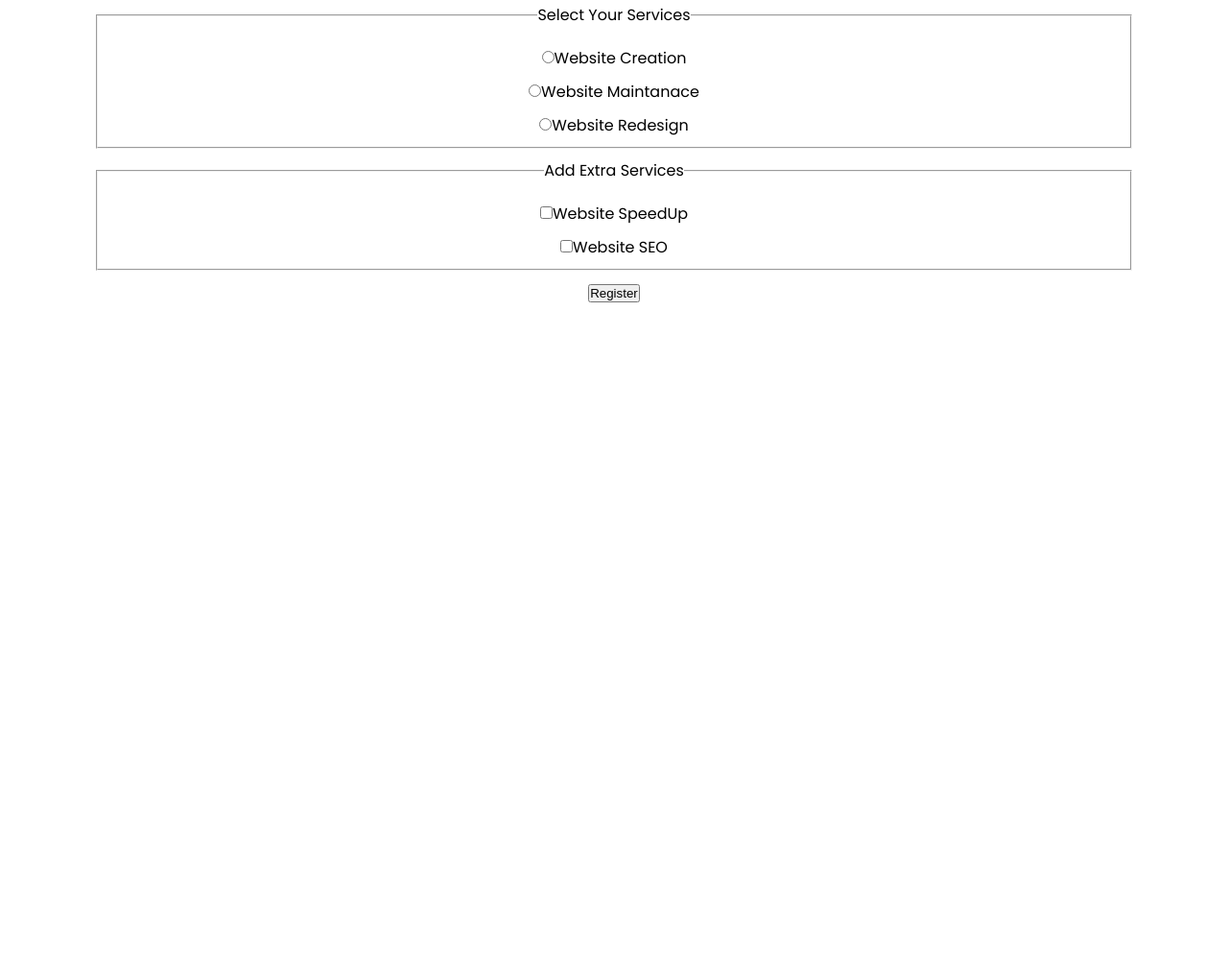
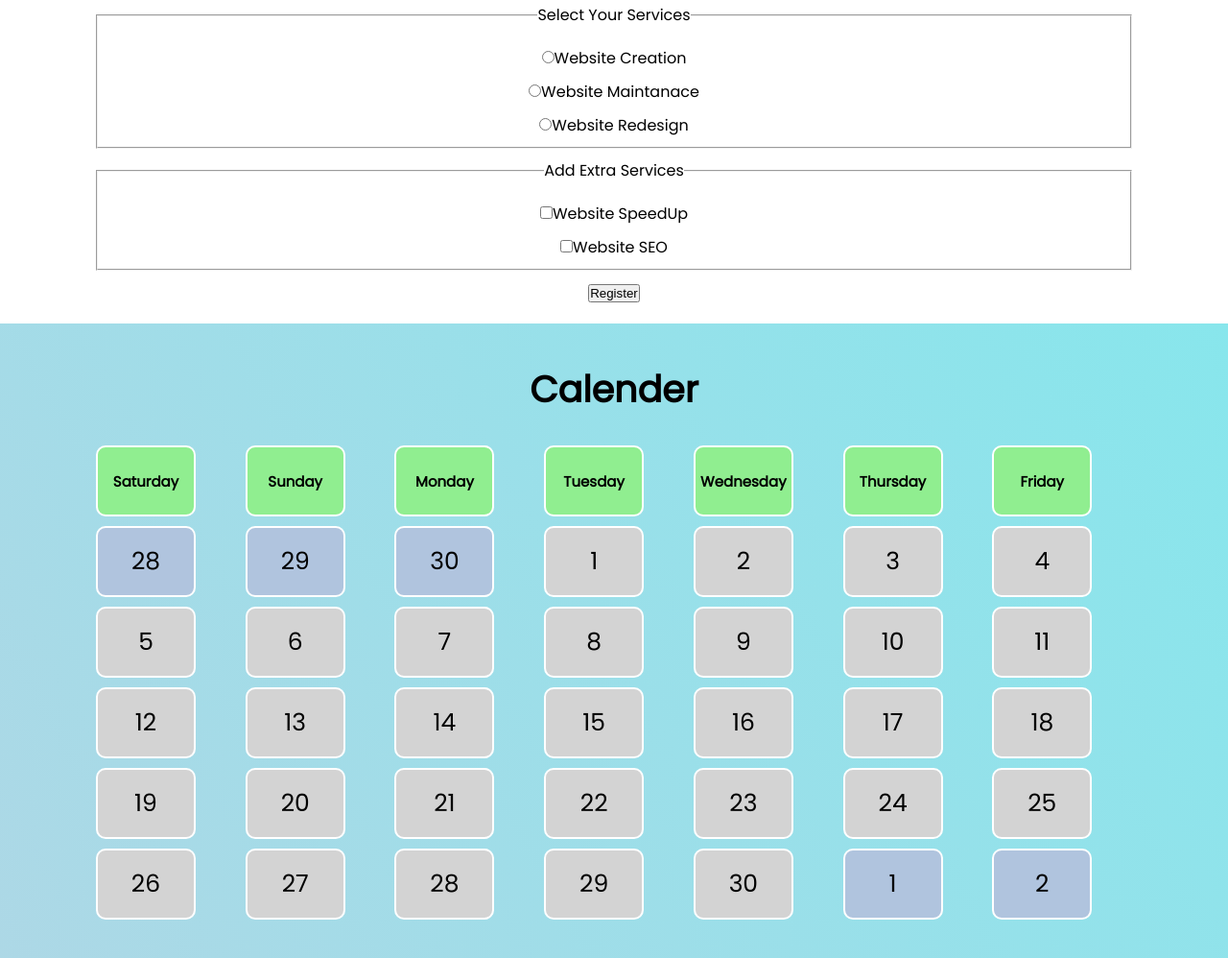
Before and after one commit to durjoy26/web-portfolio, a plain HTML site: page index.html in a window 1280 px wide. Shown: the part 3018-4016 px from the top of the page at 96% size. Before the commit the page ends 3355 px from the top, so only its background shows below. Drawn offline with Linux system fonts and the light colour scheme.

Commit message:
calender added

```diff
--- a/index.html
+++ b/index.html
@@ -116,5 +116,58 @@
             </form>
         </div>
     </section>
+    <scetion id="calender">
+        <div class="grid-calender">
+            <h1 style="text-align: center;font-size: 38px;padding:0 0 30px 0;">
+                Calender
+            </h1>
+            <div class="container">
+                <ul>
+                    <li class="day">Saturday</li>
+                    <li class="day">Sunday</li>
+                    <li class="day">Monday</li>
+                    <li class="day">Tuesday</li>
+                    <li class="day">Wednesday</li>
+                    <li class="day">Thursday</li>
+                    <li class="day">Friday</li>
+                    <li class="old-month">28</li>
+                    <li class="old-month">29</li>
+                    <li class="old-month">30</li>
+                    <li>1</li>
+                    <li>2</li>
+                    <li>3</li>
+                    <li>4</li>
+                    <li>5</li>
+                    <li>6</li>
+                    <li>7</li>
+                    <li>8</li>
+                    <li>9</li>
+                    <li>10</li>
+                    <li>11</li>
+                    <li>12</li>
+                    <li>13</li>
+                    <li>14</li>
+                    <li>15</li>
+                    <li>16</li>
+                    <li>17</li>
+                    <li>18</li>
+                    <li>19</li>
+                    <li>20</li>
+                    <li>21</li>
+                    <li>22</li>
+                    <li>23</li>
+                    <li>24</li>
+                    <li>25</li>
+                    <li>26</li>
+                    <li>27</li>
+                    <li>28</li>
+                    <li>29</li>
+                    <li>30</li>
+                    <li class="old-month">1</li>
+                    <li class="old-month">2</li>
+                </ul>
+            </div>
+        </div>
+    </scetion>
 </body>
 </html>
--- a/style/style.css
+++ b/style/style.css
@@ -263,3 +263,36 @@ form fieldset legend{
 form fieldset{
     margin: 10px 0px;
 }
+
+/* ==============================================
+Calender
+================================================= */
+.grid-calender{
+    padding: 40px 0;
+    background:linear-gradient(60deg,lightblue,rgb(136, 230, 236));
+}
+.grid-calender ul {
+    display: grid;
+    grid-template-columns: repeat(7, 1fr);
+    list-style: none;
+    grid-gap: 10px;
+}
+.grid-calender ul li{
+    border: 2px solid #fff;
+    border-radius: 10px;
+    font-size: 25px;
+    height: 70px;
+    width: 100px;
+    background-color: lightgray;
+    display: flex;
+    justify-content: center;
+    align-items: center;
+}
+.grid-calender ul .day{
+    font-size: 15px;
+    font-weight: 700;
+    background-color: lightgreen;
+}
+.grid-calender ul .old-month{
+    background-color: lightsteelblue ;
+}
```
Lines whose indentation alone changed are shown as unchanged.
